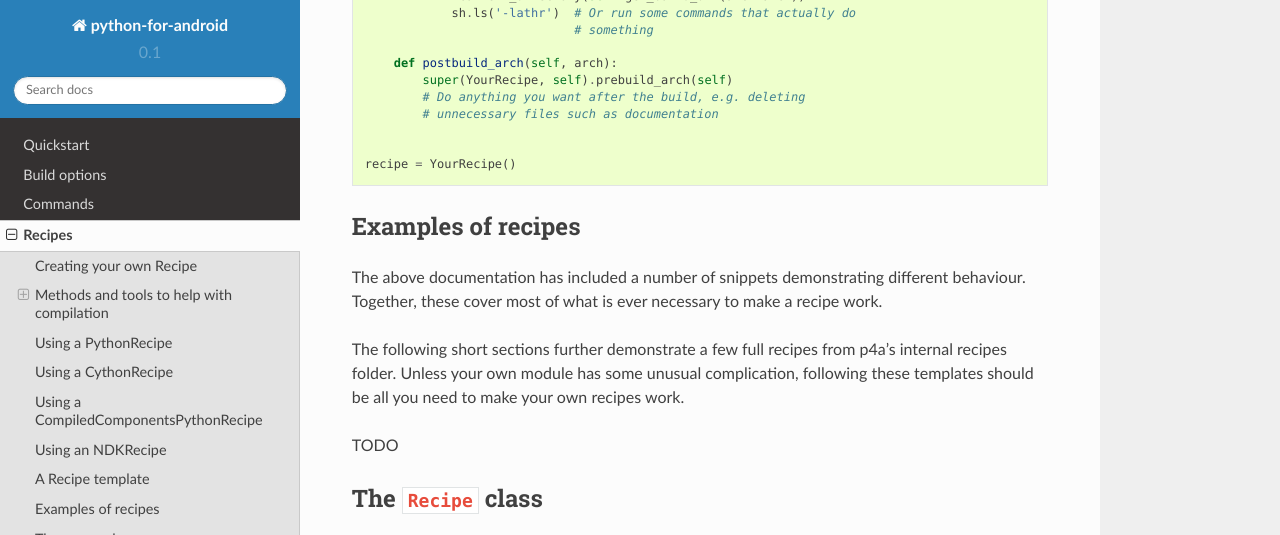
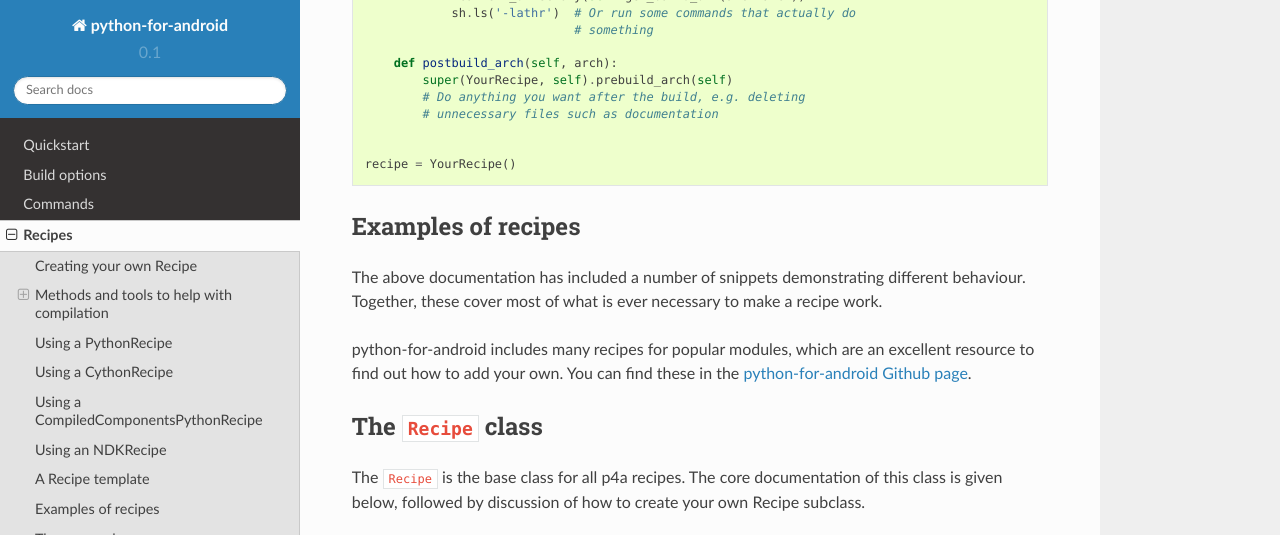
Before and after one commit to kivy/python-for-android, a Sphinx documentation site: the page built from doc/source/recipes.rst, in a window 1280 px wide and 900 px high, scrolled down 8817 px, cut to the strip 0-535 px from the top of the window. Built offline with Sphinx 7.4.7 and the Read the Docs theme 2.0.0, drawn with Linux system fonts in a browser that asks for light colours; pages that are not in the unit, such as notebooks, are missing from menus.

Commit message:
Fixed 'Examples of recipes' doc

```diff
--- a/doc/source/recipes.rst
+++ b/doc/source/recipes.rst
@@ -473,12 +473,11 @@
 demonstrating different behaviour. Together, these cover most of what
 is ever necessary to make a recipe work.
 
-The following short sections further demonstrate a few full recipes from p4a's
-internal recipes folder. Unless your own module has some unusual
-complication, following these templates should be all you need to make
-your own recipes work.
+python-for-android includes many recipes for popular modules, which
+are an excellent resource to find out how to add your own. You can
+find these in the `python-for-android Github page
+<https://github.com/kivy/python-for-android/tree/master/pythonforandroid/recipes>`__.
 
-TODO
 
 .. _recipe_class:
 
```
